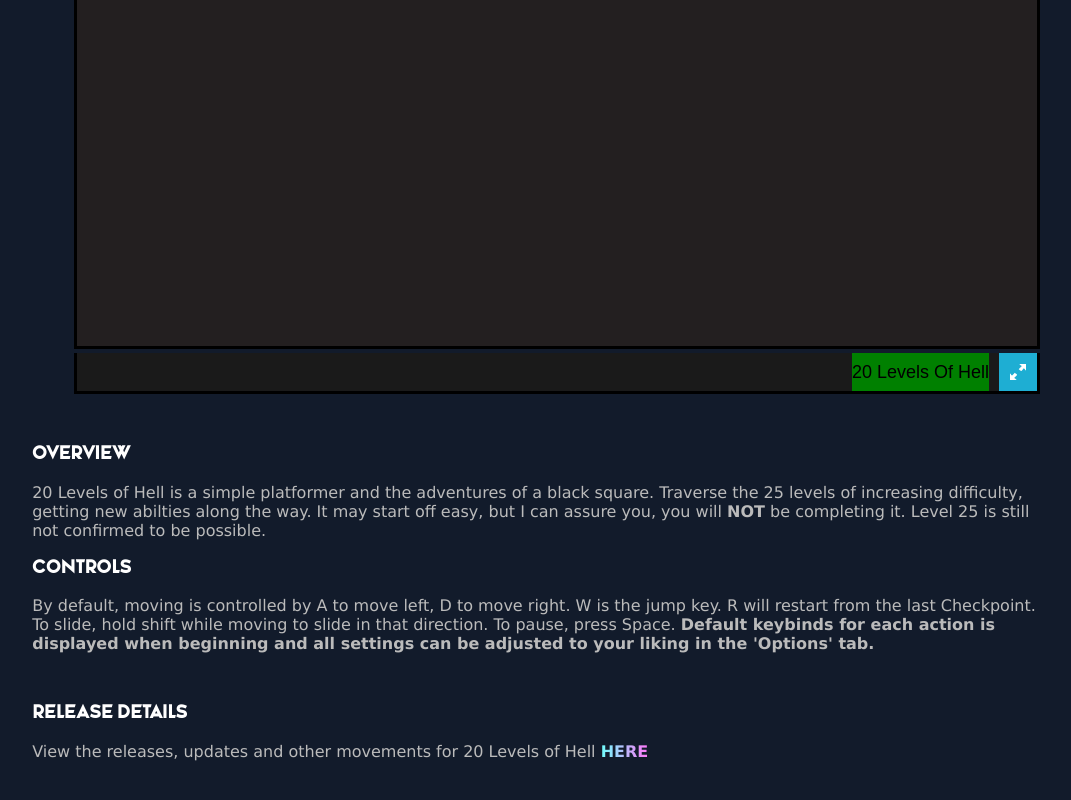
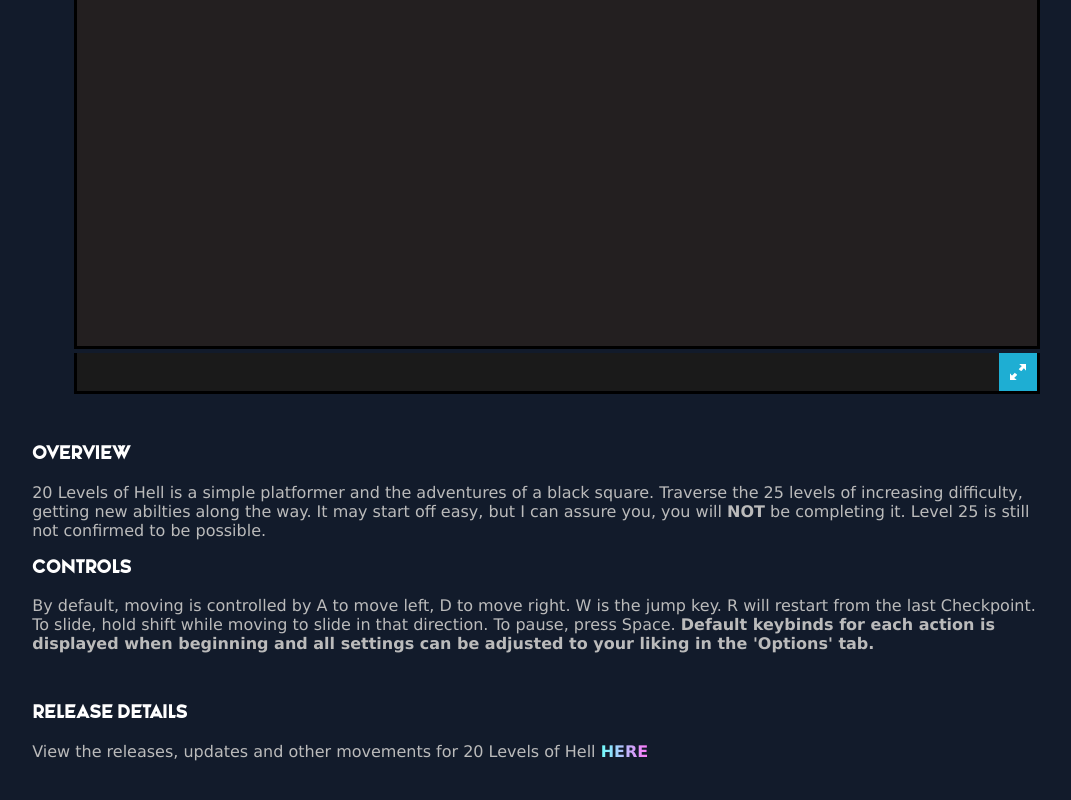
Before and after one commit to intenseP/intensepicnic, a plain HTML site: page 20LOH.html in a window 1280 px wide. Shown: the part 565-1365 px from the top of the page, without its empty margins (83-1154 px from the left). Drawn offline with Linux system fonts and the light colour scheme; no server answers.

Commit message:
Update style.css

```diff
--- a/GameFiles/General/style.css
+++ b/GameFiles/General/style.css
@@ -129,7 +129,7 @@ body::-webkit-scrollbar {
 #unity-progress-bar-full { width: 0%; height: 18px; margin-top: 10px; background: url('TemplateData/progress-bar-full-dark.png') no-repeat center }
 #unity-footer { display: inline-block; background-color: #1A1A1A; width: 960px; text-align: center; align-content:center;border:solid; border-top-width: 0px; margin-left: 7%; margin-right: 7%;}
 .unity-mobile #unity-footer { display: none }
-#unity-build-title { float: right; margin-right: 10px; line-height: 38px; font-family: arial; font-size: 18px; background-color: green;}
+#unity-build-title { float: right; margin-right: 10px; line-height: 38px; font-family: arial; font-size: 18px; display:none;}
 #unity-fullscreen-button { float: right; width: 38px; height: 38px; background: url('TemplateData/fullscreen-button.png') no-repeat center }
 #unity-warning { position: absolute; width: 900px; left: 50%; top: 48%; transform: translate(-50%, -50%); background: white; padding: 10px; display: none }
 
```
